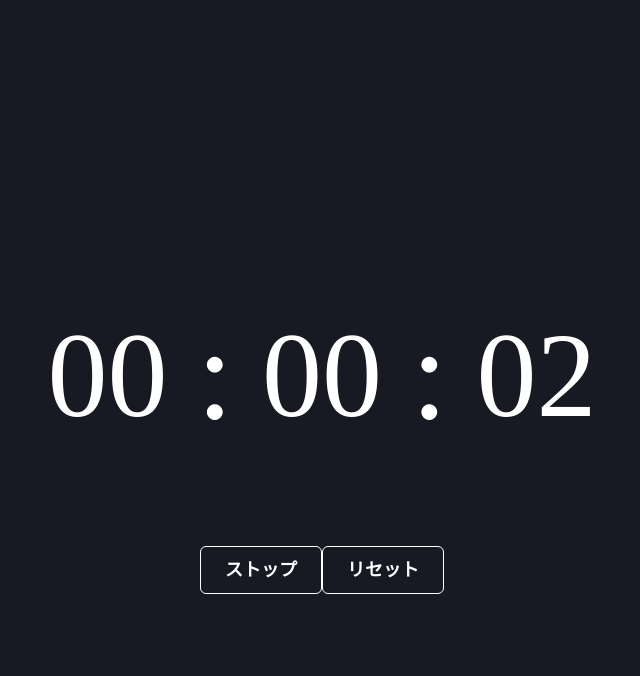
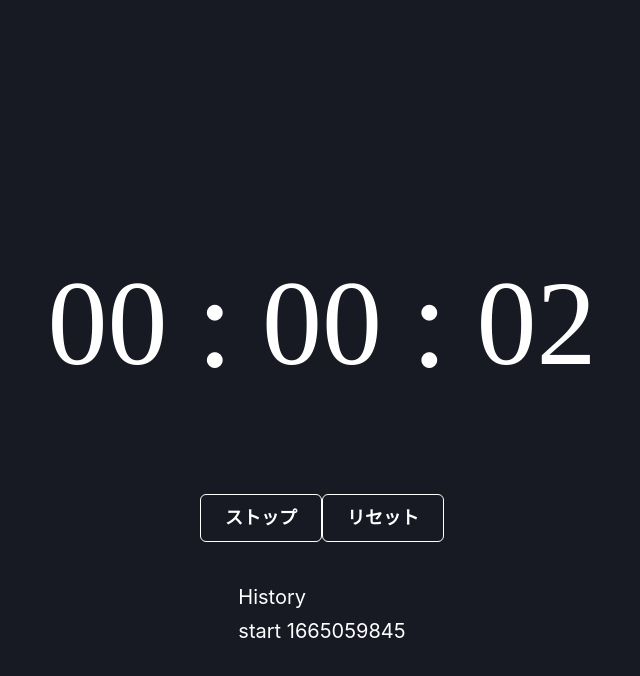
Before and after one commit to fumontr/task-fast, a Next.js app in the folder app/: page / in a window 1280 px wide. Both pictures are taken after a click on the button "スタート". Shown: the top 676 px of the page, without its empty margins (318-958 px from the left). Built offline with nearby package versions, Linux system fonts and the light colour scheme.

Commit message:
Unix Timestampで履歴を表示できるようにした

```diff
--- a/app/src/components/Stopwatch.tsx
+++ b/app/src/components/Stopwatch.tsx
@@ -8,6 +8,7 @@ export const Stopwatch = () => {
     startStopwatch,
     stopStopwatch,
     resetStopwatch,
+    history
   } = useStopwatch()
 
   const hour = Math.floor((elapseTime / (60 * 60)) % 24)
@@ -98,6 +99,12 @@ export const Stopwatch = () => {
           リセット
         </Button>
       </Flex>
+      <Flex direction='column'>
+        <Text color="white" fontSize="xl" mt={10}>History</Text>
+        {history.map((h, i) => (
+          <Text key={i} color="white" fontSize="xl" mt={1}>{h.action} {h.timestamp}</Text>
+        ))}
+      </Flex>
     </Flex>
   )
 }
--- a/app/src/components/useStopwatch.tsx
+++ b/app/src/components/useStopwatch.tsx
@@ -6,23 +6,27 @@ export const useStopwatch = () => {
   const [startAt, setStartAt] = useState(dayjs())
   const [elapseTime, setElapseTime] = useState<number>(0)
   const [stoppedElapsedTime, setStoppedElapsedTime] = useState<number>(0)
+  const [history, setHistory] = useState<{ timestamp: number, action: string }[]>([])
 
   const startStopwatch = useCallback(() => {
     const now = dayjs()
     setIsRunning(true)
     setStartAt(now)
     setElapseTime(stoppedElapsedTime)
+    setHistory(prev => [...prev, { timestamp: now.unix(), action: 'start' }])
   }, [stoppedElapsedTime])
 
   const stopStopwatch = useCallback(() => {
     setIsRunning(false)
     setStoppedElapsedTime(elapseTime)
+    setHistory(prev => [...prev, { timestamp: dayjs().unix(), action: 'stop' }])
   }, [elapseTime])
 
   const resetStopwatch = useCallback(() => {
     setIsRunning(false)
     setElapseTime(0)
     setStoppedElapsedTime(0)
+    setHistory(prev => [...prev, { timestamp: dayjs().unix(), action: 'reset' }])
   }, [])
 
   useEffect(() => {
@@ -39,5 +43,6 @@ export const useStopwatch = () => {
     startStopwatch,
     stopStopwatch,
     resetStopwatch,
+    history,
   }
 }
```
